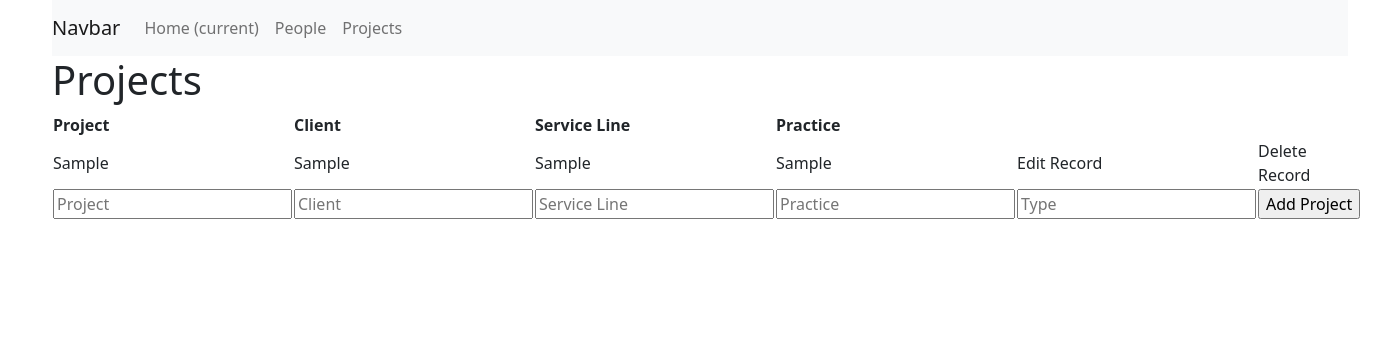
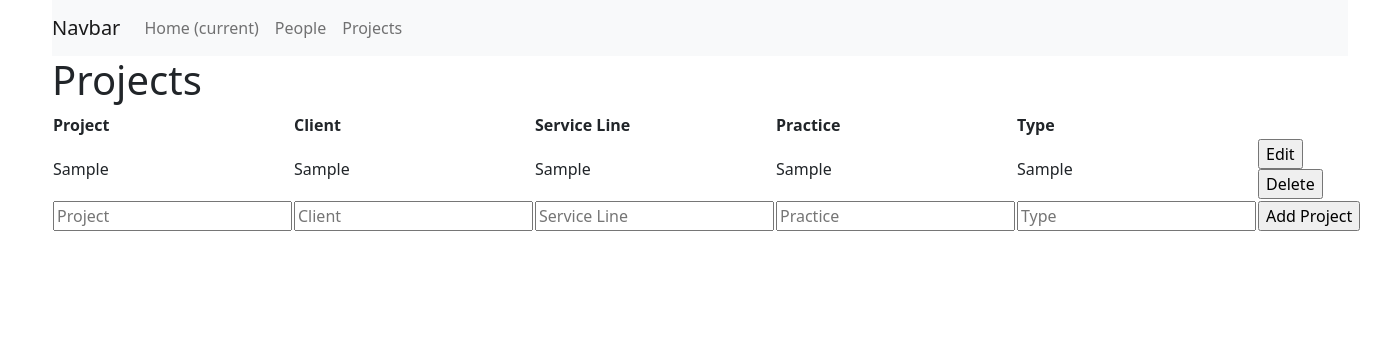
Before and after one commit to akodali92/looker_projects, a Flask app: page /projects in a window 1400 px wide. Shown: the top 356 px of the page. Run offline with Flask 2, Linux system fonts and the light colour scheme; tables that the repository leaves empty hold one stand-in row (Sample ...).

Commit message:
Add starter code for PUT and DELETE requests on projects route

```diff
--- a/app/models/projects.py
+++ b/app/models/projects.py
@@ -19,7 +19,7 @@ class ProjectModel(BaseMixin, db.Model):
     practice = db.Column(db.String, nullable=False)
     type = db.Column(db.String, nullable=False)
 
-    project_record = column_property(project + " - " + client + '(' + service_line + ': ' + practice + ')')
+    project_record = column_property(project + " - " + client + ' (' + service_line + ': ' + practice + ')')
 
 
     # print function
--- a/app/routes/projects.py
+++ b/app/routes/projects.py
@@ -21,3 +21,12 @@ def projects_new():
     except Exception as e:
         print(f"Not inserted: {e}")
     return redirect(url_for('projects'))
+
+@app.route("/projects/<sk_project>", methods=['POST'])
+def projects_project(sk_project):
+    # get method type
+    print(request.get_json)
+    # query for project
+    project = ProjectModel.query.get(sk_project)
+    print(project)
+    return redirect(url_for('projects'))
--- a/app/templates/projects.html
+++ b/app/templates/projects.html
@@ -12,6 +12,7 @@
                 <th>Client</th>
                 <th>Service Line</th>
                 <th>Practice</th>
+                <th>Type</th>
             </tr>
         </thead>
         <tbody>
@@ -21,10 +22,16 @@
                 <td>{{ project.client }}</td>
                 <td>{{ project.service_line }}</td>
                 <td>{{ project.practice }}</td>
-                <td>Edit Record</td>
-                <td>Delete Record</td>
+                <td>{{ project.type }}</td>
+                <td>
+                    <form action="/projects/{{ project.sk_project }}" method="POST">
+                        <input type="submit" name="PUT" value="Edit" />
+                        <input type="submit" name="DELETE" value="Delete" />
+                    </form>
+                </td>
             </tr>
             {% endfor %}
+            <form action="/projects/new" method="POST">
                 <tr>
                     <td>
                         <input type="text" name="project" placeholder="Project" />
```
Also changed, not shown: other parts of app/templates/projects.html (+4 -2 lines). Lines whose indentation alone changed are shown as unchanged.
